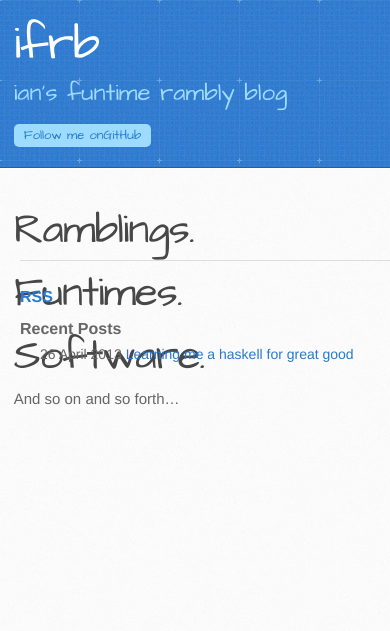
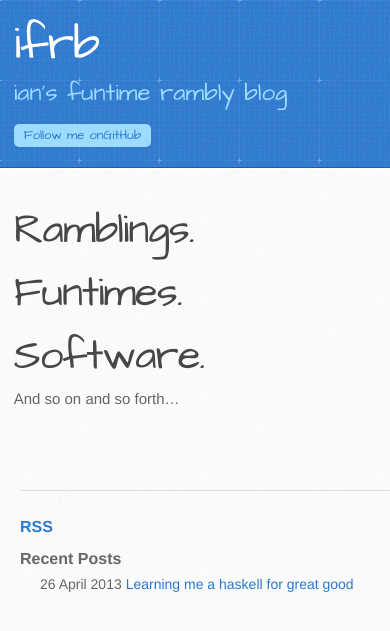
Before and after one commit to kiwipom/kiwipom.github.io, a Jekyll site: the page built from index.md, in a window 390 px wide. Shown: the top 631 px of the page. Built offline with Jekyll 4.4.1, drawn with Linux system fonts in a browser that asks for light colours.

Commit message:
fixed mobile support

```diff
--- a/stylesheets/stylesheet.css
+++ b/stylesheets/stylesheet.css
@@ -467,6 +467,9 @@ footer a:hover {
     border-top: solid 1px #ddd;
     padding: 20px 0;
     min-height: 0;
+    position: relative;
+    left: 20px;
+    top: 40px;
   }
   aside#sidebar a.button {
     display: none;
@@ -487,4 +490,6 @@ footer a:hover {
 @media only screen and (min-width: 480px) and (max-width: 767px) {}
 
 /* Mobile Portrait Size to Mobile Landscape Size (devices and browsers) */
-@media only screen and (max-width: 479px) {}
+@media only screen and (max-width: 479px) {
+
+}
```
